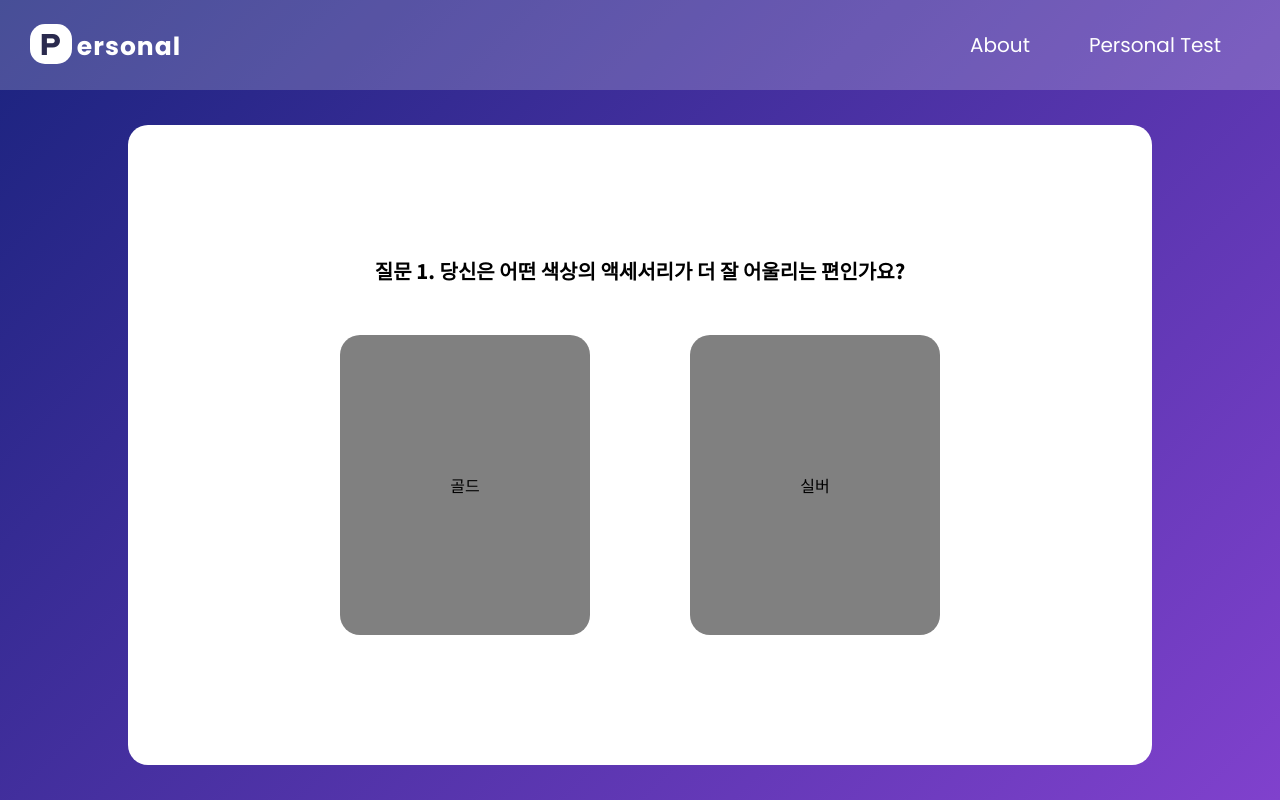
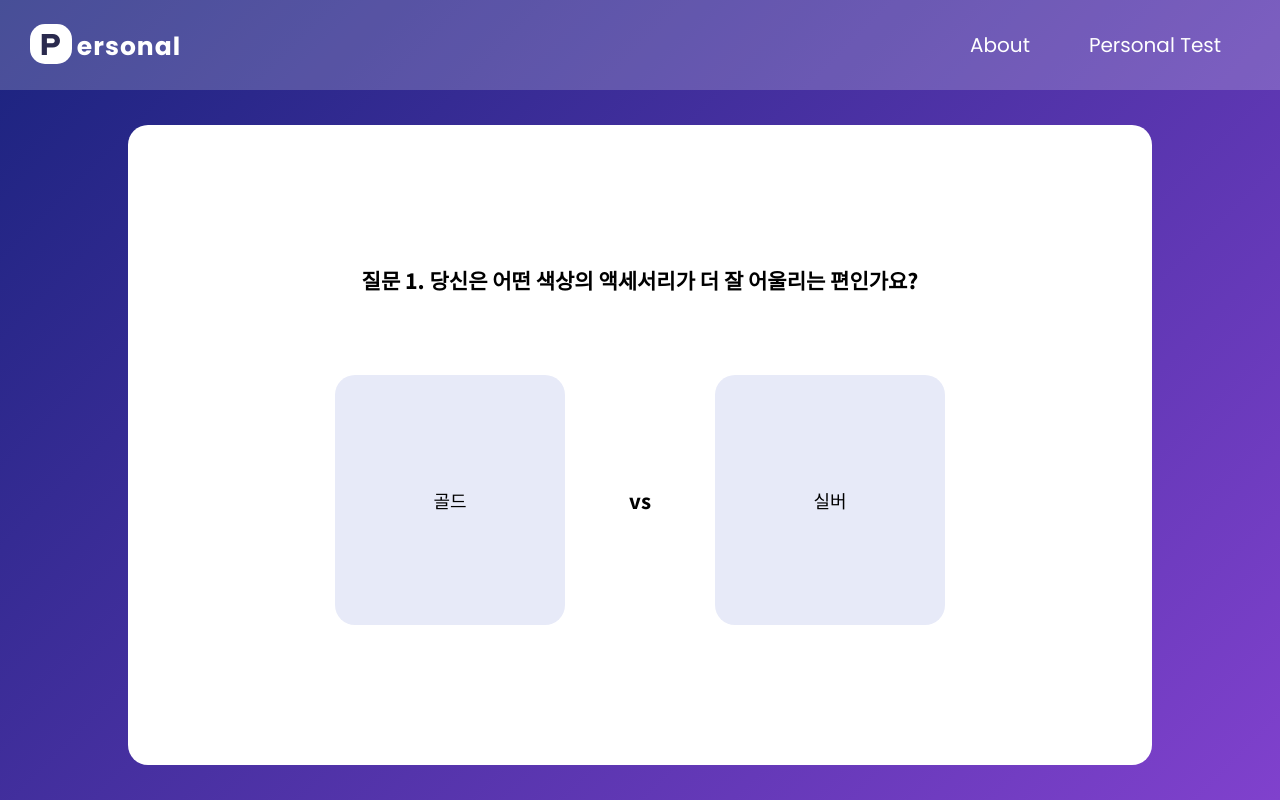
Before and after one commit to jizero1/project-personal, a React (Create React App) app: page /Personal in a window 1280 px wide. Both pictures are taken after a click on the button "시작하기". Built offline with nearby package versions, Linux system fonts and the light colour scheme.

Commit message:
질문 선택 UI디자인 수정

```diff
--- a/src/pages/Personal/Personal.css
+++ b/src/pages/Personal/Personal.css
@@ -1,4 +1,3 @@
-
 .personal-mainContainer {
     width: 100%;
     height: 100%;
@@ -21,25 +20,41 @@
     margin-top: 90px;
 }
 .personal-test-question {
-    font-size: 20px;
+    font-size: 21px;
     margin-bottom: 50px;
     font-weight: 800;
 }
 .personal-test {
-    width: 250px;
-    height: 300px;
-    background-color: grey;
+    width: 230px;
+    height: 250px;
+    background-color: rgb(231, 234, 248);
     margin-left: 50px;
     margin-right: 50px;
     border-radius: 20px;
     display: flex;
     justify-content: center;
     align-items: center;
+    font-size: 18px;
+    /* letter-spacing: 2px; */
+    line-height: 30px;
+    padding: 20px;
+    /* font-weight: 600; */
+    text-align: center;
+}
+.personal-test-vs {
+    display: flex;
+    width: 50px;
+    height: 250px;
+    align-items: center;
+    justify-content: center;
+    font-size: 20px;
+    font-weight: 800;
 }
 .personal-test-option {
     display: flex;
     flex-direction: row;
     cursor: pointer;
+    margin-top: 30px;
 }
 .personal-start {
     width: 280px;
--- a/src/pages/Personal/Personal.js
+++ b/src/pages/Personal/Personal.js
@@ -208,8 +208,8 @@ const Personal = () => {
                 <div className="personal-test-option">
                     <div className="personal-test" onClick={handleWarmCoolTest}>
                         <p>{test[testNumber].option1}</p>
-                        <img></img>
                     </div>
+                    <p className="personal-test-vs">vs</p>
                     <div className="personal-test" onClick={handleWarmCoolTest}>
                         <p>{test[testNumber].option2}</p>
                     </div>
@@ -266,7 +266,7 @@ const Personal = () => {
                 explain: "봄웜톤은 밝고 따뜻한 색조가 특징입니다. 피부 톤은 보통 매우 밝고, 황금빛이나 복숭아색이 돌며, 주로 피부가 따뜻하고 생기 있는 느낌을 줍니다. 이 톤의 사람들은 자연스럽게 밝고 따뜻한 느낌을 가집니다.",
                 colors: ['spring-color1', 'spring-color-2', 'spring-color-3', 'spring-color-4'],
                 clothes: "코랄, 피치, 아이보리, 베이지, 연한 노랑, 연한 녹색 같은 밝고 따듯한 색조의 의류를 입으면, 자연스럽고 생기있어 보일 수 있습니다.",
-                makeup: "소프트핑크, 베리핑크 같은 핑크 컬러 메이크업을 추천", //수정해야함
+                makeup: "코랄핑크, 살몬핑크, 피치핑크 같은 따뜻한 색조의 메이크업을 추천",
                 celebrities: "박보영 / 수지 / 아이유 / 이제훈 / 이종석 / 정해인",
             },
             'summer': {
@@ -275,14 +275,14 @@ const Personal = () => {
                 explain: "여름쿨톤은 차가운, 부드러운 색조가 특징입니다. 피부 톤은 아주 밝고 차가운 느낌을 주며, 붉거나 핑크색이 감도는 경우가 많습니다. 여름쿨톤은 여름의 시원하고 차가운 느낌을 주는 색상을 잘 소화합니다.",
                 colors: ['summer-color1', 'summer-color-2', 'summer-color-3', 'summer-color-4'],
                 clothes: "파스텔 블루, 라벤더, 라이트 핑크, 쿨 블루같은 부드러우면서 차갑고 청량한 색상을 강조하면 더욱 세련된 느낌을 줄 수 있습니다.",
-                makeup: "소프트핑크, 베리핑크 같은 핑크 컬러 메이크업을 추천", // 수정해야함
+                makeup: "소프트핑크, 베리핑크 같은 핑크 컬러 메이크업을 추천",
                 celebrities: "손예진 / 태연 / 장원영 / 송강 / 조인성 / 송중기",
             },
             'fall': {
                 yourTone: "가을웜톤 (Fall Warm Tone)",
                 yourTone2: "가을 웜톤",
                 explain: "가을웜톤은 풍성하고 따뜻한 색조가 특징입니다. 피부는 대체로 황금빛 또는 붉은빛이 감도는 톤을 가집니다. 주로 자연에서 볼 수 있는 가을의 색상들이 잘 어울리며, 깊고 따뜻한 느낌을 강조합니다.",
-                colors: ['fall-color1', 'fall-color-2', 'fall-color-3', 'fall-color-4'],
+                colors: ['fall-color-1', 'fall-color-2', 'fall-color-3', 'fall-color-4'],
                 clothes: "딥 오렌지, 카키, 브라운, 다크그린, 버건디, 카멜과 같은 깊이있는 따듯한 컬러가 피부톤과 잘 어울리며, 브라운과 다크그린, 카멜 컬러는 고급스러우면서도 안정감 있는 느낌을 주고, 버건디는 풍부한 느낌을 더해주어 가을 시즌에 어울리는 완벽한 색상입니다.",
                 makeup: "브릭레드, 다크오렌지, 코랄레드 같은 메이크업 컬러를 추천",
                 celebrities: "제니 / 한예슬 / 김유정 / 공유 / 하정우 / 서강준",
```
